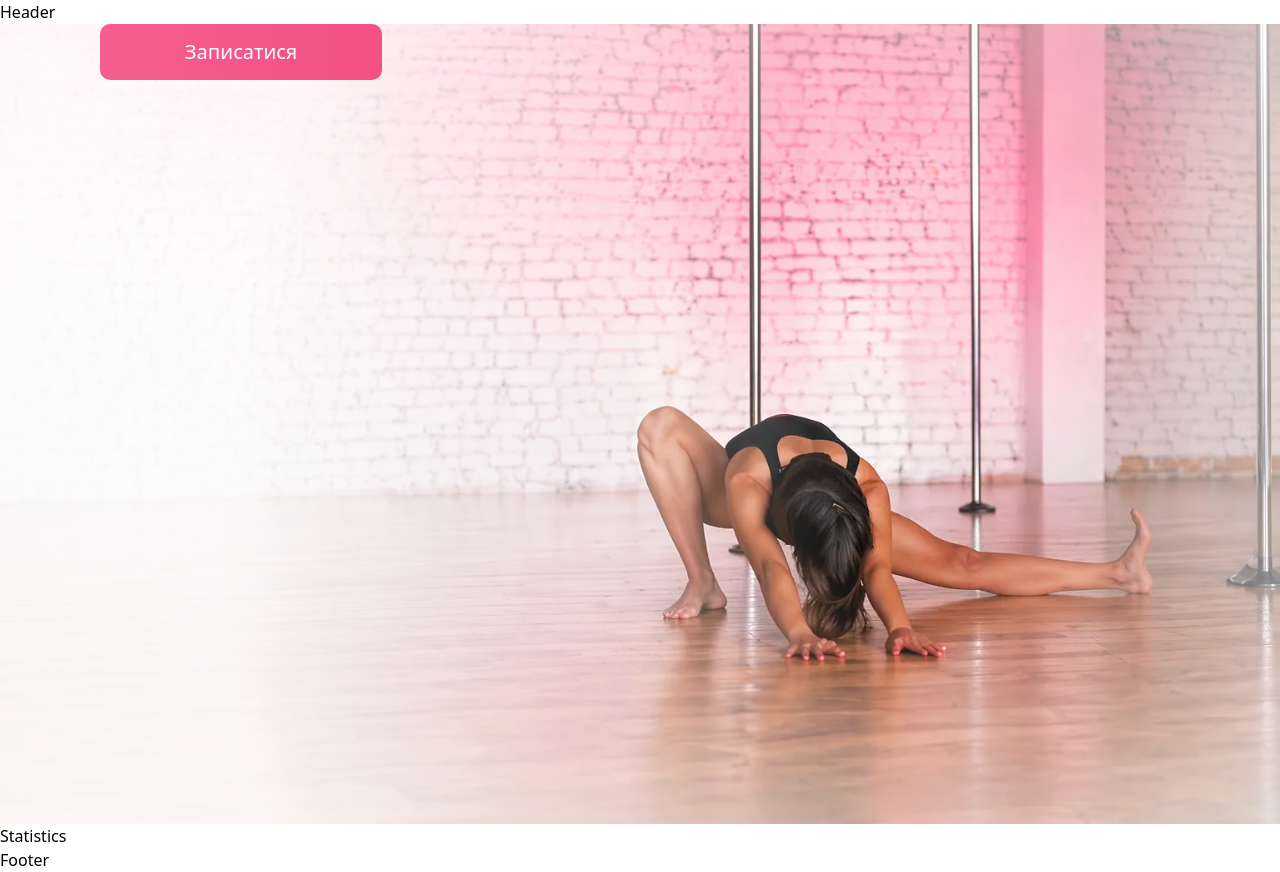
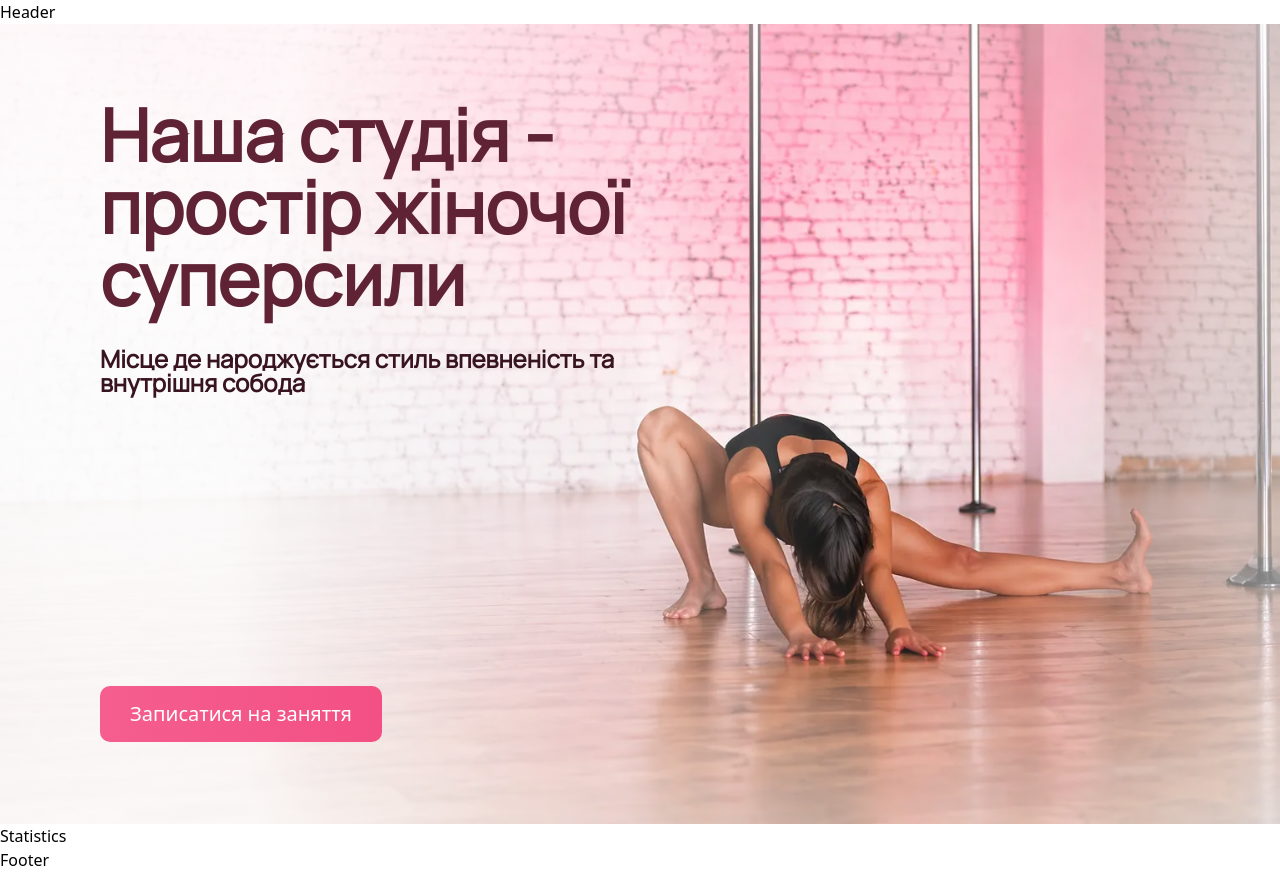
Before and after one commit to 7flowsstudio/crystal_pole_dance, a Next.js app: page / in a window 1280 px wide. Built offline with nearby package versions, Linux system fonts and the light colour scheme.

Commit message:
hero-done

```diff
--- a/src/app/globals.css
+++ b/src/app/globals.css
@@ -43,11 +43,11 @@ html {
   scroll-padding-top: 50px;
 }
 
-body {
+/* body {
   background: var(--with-taste-bg);
   color: var(--with-taste-black);
   margin: 0;
-}
+} */
 
 html,
 body {
@@ -65,14 +65,14 @@ p {
   margin: 0;
 }
 
-p {
+/* p {
   font-family: var(--font-family);
   font-weight: 400;
   font-size: 20px;
   letter-spacing: 0.01em;
   color: #000;
   text-align: left;
-}
+} */
 
 p:last-child {
   margin-bottom: 0;
@@ -146,13 +146,13 @@ img {
   touch-action: none;
 }
 
-.title {
+/* .title {
   font-family: var(--font-family);
   font-weight: 500;
   font-size: 24px;
   letter-spacing: 0.01em;
   color: var(--with-taste-dark-brown);
-}
+} */
 
 @media screen and (max-width: 768px) {
   .title {
--- a/src/components/sections/Hero.tsx
+++ b/src/components/sections/Hero.tsx
@@ -20,11 +20,23 @@ const Hero = () => {
             className="absolute inset-0
       md:bg-[radial-gradient(51.67%_130.15%_at_69.46%_62.26%,rgba(245,238,240,0)_0%,rgba(255,255,255,0.9)_100%)]"
           />
+          <div className="absolute inset-0 bg-[linear-gradient(180deg,#FFFFFF_0%,rgba(255,255,255,0.8)_17.29%,rgba(255,255,255,0.6)_34.91%,rgba(255,255,255,0)_50.11%)] md:bg-none"></div>
         </div>
         <div className="relative z-10">
           <Container>
-            <div className="max-w-[162px] lg:max-w-[282px]">
-              <Button className="">Записатися</Button>
+            <div className="max-w-[610px] pt-[50px] lg:pt-[75px]">
+              <h1 className="font-primary text-title font-bold text-primary leading-[36px] tracking-[0] text-[32px] lg:text-[72px] lg:leading-[72px]">
+                Наша студія - простір жіночої суперсили
+              </h1>
+              <p className="pt-[8px] pb-[16px] lg:pt-[32px] text-subtitle font-primary font-semibold text-[16px] leading-[100%] tracking-[0] lg:text-[24px]">
+                Місце де народжується стиль впевненість та внутрішня собода
+              </p>
+              <div className="max-w-[162px] lg:max-w-[282px]">
+                <Button className="lg:hidden">Записатися</Button>
+                <Button className="hidden lg:flex mt-[275px]">
+                  Записатися на заняття
+                </Button>
+              </div>
             </div>
           </Container>
         </div>
```
